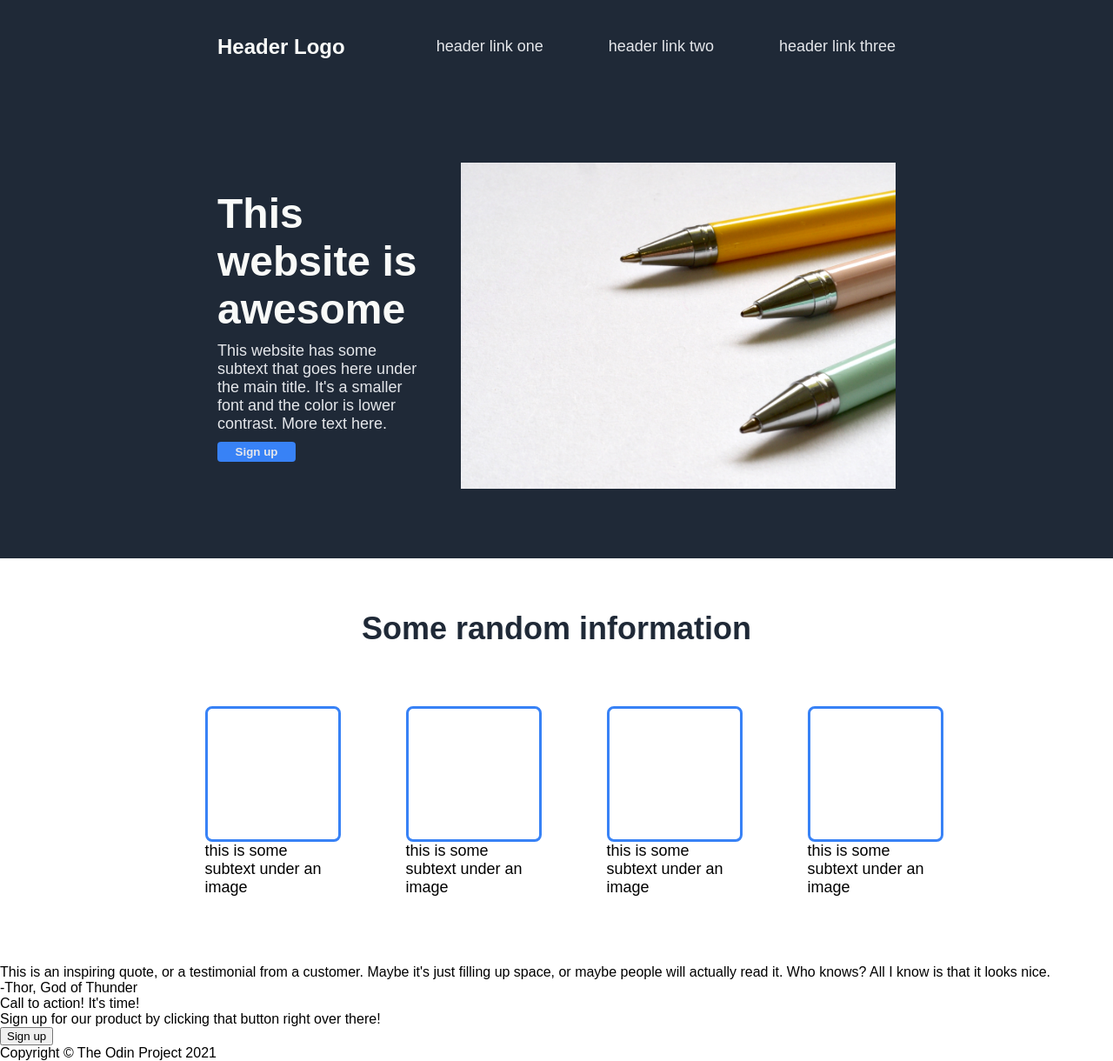
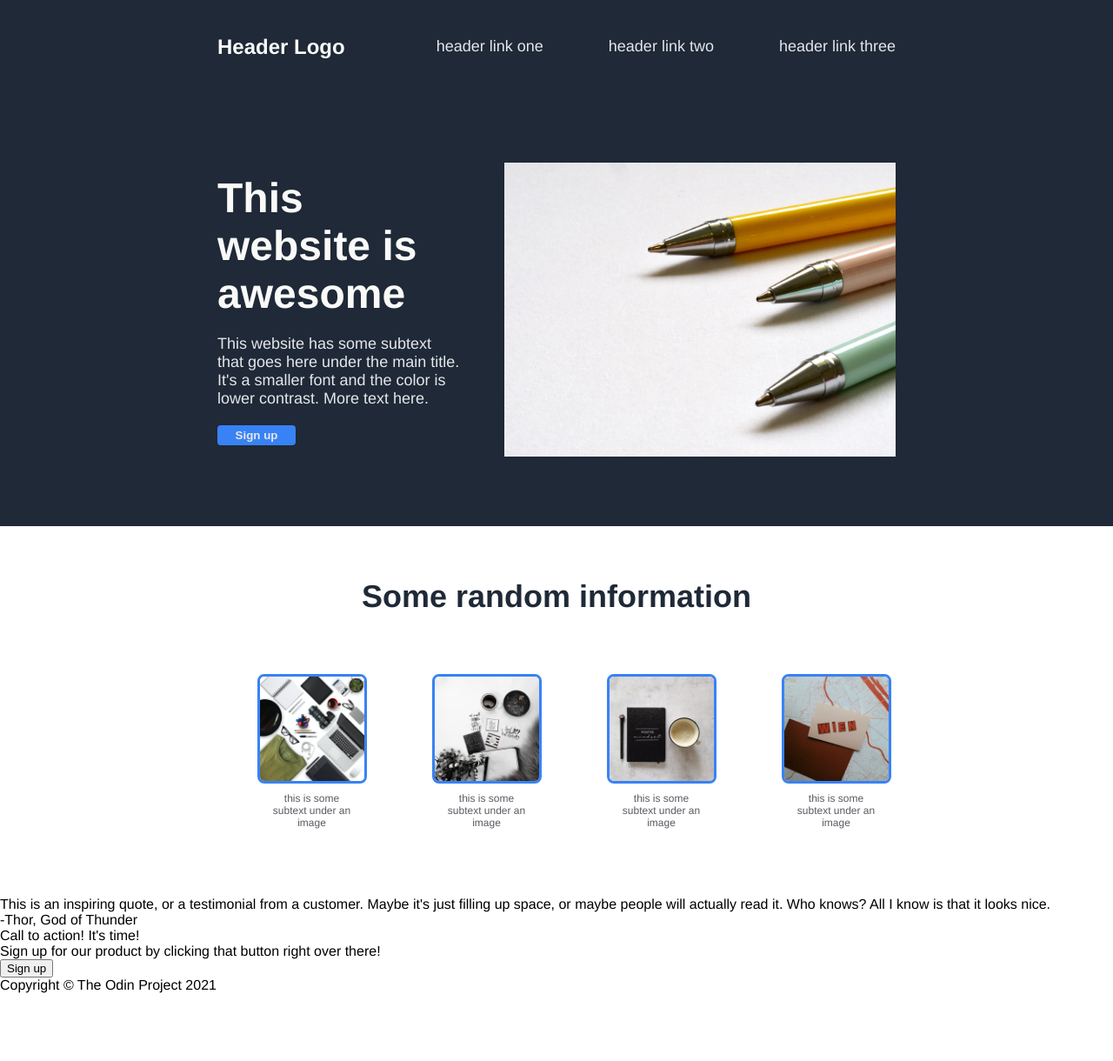
Before and after one commit to bjamesk4/landing-page-project, a plain HTML site: page index.html in a window 1280 px wide. Shown: the whole page at 87% size. After the commit the page ends 1142 px from the top, so only its background shows below. Drawn offline with Linux system fonts and the light colour scheme.

Commit message:
added new image files modified index.html and style.css finished panel2

```diff
--- a/index.html
+++ b/index.html
@@ -39,25 +39,25 @@
         <div class="info-header">Some random information</div>
         <ul>
             <li>
-                <div class="info-img"></div>
+                <img class="info-img" src="./img/pic1.jpeg">
                 <div class="img-txt"> this is some subtext under
                     an image
                 </div>
             </li>
             <li>
-                <div class="info-img"></div>
+                <img class="info-img" src="./img/pic2.jpeg">
                 <div class="img-txt"> this is some subtext under
                     an image
                 </div>
             </li>
             <li>
-                <div class="info-img"></div>
+                <img class="info-img" src="./img/pic3.jpeg">
                 <div class="img-txt"> this is some subtext under
                     an image
                 </div>
             </li>
             <li>
-                <div class="info-img"></div>
+                <img class="info-img" src="./img/pic4.jpeg">
                 <div class="img-txt"> this is some subtext under
                     an image
                 </div>
--- a/style.css
+++ b/style.css
@@ -1,7 +1,7 @@
 body {
     display: flex;
     flex-direction: column;
-    font-family: sans-serif;
+    font-family: Helvetica, sans-serif;
     margin: 0;
 
 }
@@ -48,25 +48,24 @@ ul {
     align-items: center;
     justify-content: space-between;
     padding: 80px 250px;
+    margin: 0;
     gap: 50px;
 }
 
 .hero-img img {
-    max-width: 500px;
+    max-width: 450px;
+    flex: 1;
 }
 
 .hero-img {
     display: flex;
 }
 
-.hero {
-
-}
-
 .hero-content {
     display: flex;
     flex-direction: column;
-    gap: 10px;
+    gap: 20px;
+    flex: 1;
 }
 
 .hero-title {
@@ -89,20 +88,6 @@ ul {
     padding: 4px;
     font-weight: bold;
 }
-
-
-
-/*
-.hero-right {
-    display: flex;
-    margin-left: auto;
-    flex: 1;
-    background-color: gray;
-    align-items: center;
-    justify-content: center;
-    color: white;
-}
-*/
 
 /*panel 2*/
 
@@ -127,8 +112,8 @@ ul {
     border-style: solid;
     border-color: #3882F6;
     border-radius: 8px;
-    height: 150px;
-    width: 150px;
+    max-width: 120px;
+    flex: 1;
 }
 
 ul {
@@ -141,4 +126,14 @@ li {
     display: flex;
     flex-direction: column;
     flex-wrap: wrap;
+    align-items: center;
+    gap: 10px;
 }
+
+.img-txt {
+    flex-wrap: wrap;
+    max-width: 100px;
+    text-align: center;
+    font-size: 12px;
+    color: #595b61;
+}
```
Also changed, not shown: img/pic1.jpeg (added), img/pic2.jpeg (added), img/pic3.jpeg (added), img/pic4.jpeg (added).
